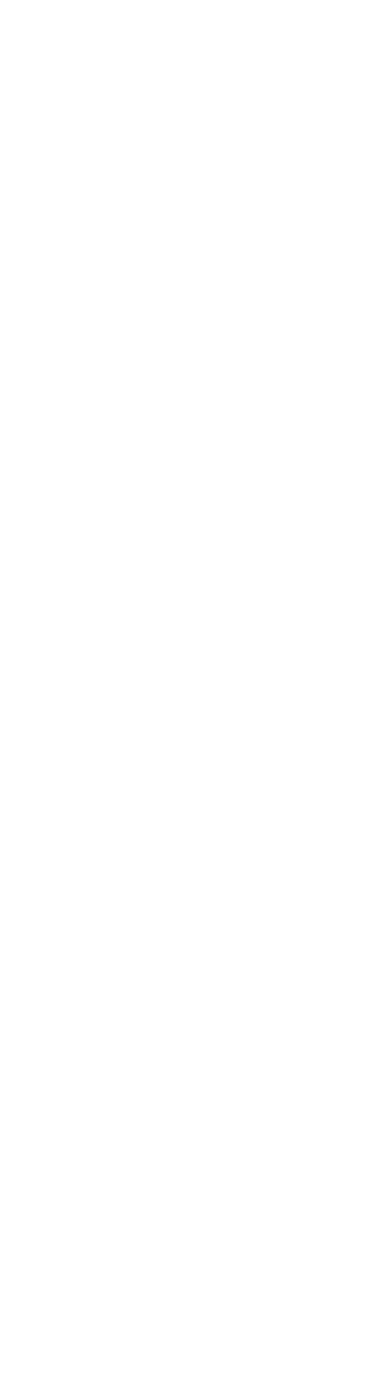
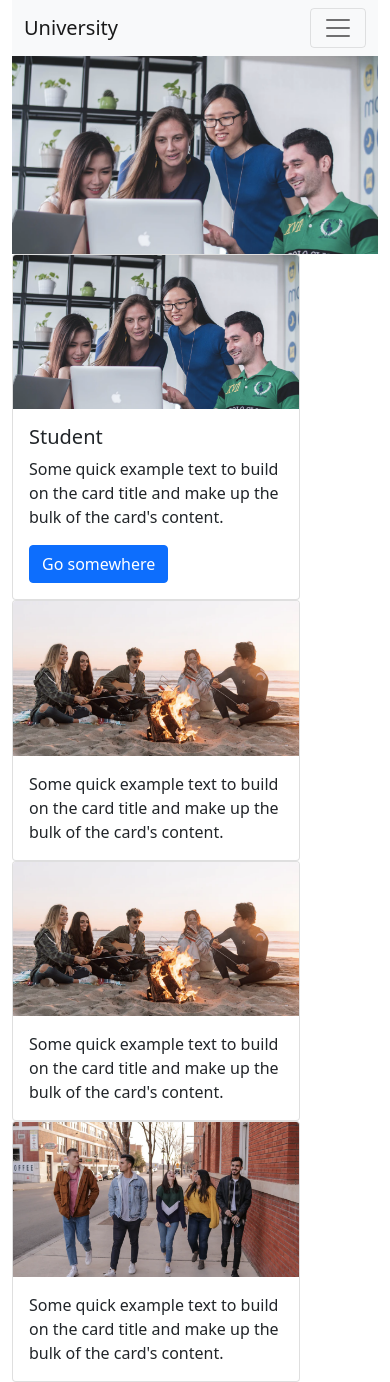
Before and after one commit to prg-YY/Bootstrap, a plain HTML site: page index.html in a window 390 px wide. Before the commit the page ends 844 px from the top, so only its background shows below. Drawn offline with nearby package versions, Linux system fonts and the light colour scheme.

Commit message:
push from branch

```diff
--- a/index.html
+++ b/index.html
@@ -6,5 +6,153 @@
     <meta name="viewport" content="width=device-width, initial-scale=1.0" />
     <title>Bootstrap</title>
   </head>
-  <body></body>
+  <body>
+    <div class="container">
+      <div class="grid" style="--bs-columns: 3">
+        <div>
+          <nav class="navbar navbar-expand-lg navbar-light bg-light">
+            <div class="container-fluid">
+              <a class="navbar-brand" href="#">University</a>
+              <button
+                class="navbar-toggler"
+                type="button"
+                data-bs-toggle="collapse"
+                data-bs-target="#navbarSupportedContent"
+                aria-controls="navbarSupportedContent"
+                aria-expanded="false"
+                aria-label="Toggle navigation"
+              >
+                <span class="navbar-toggler-icon"></span>
+              </button>
+              <div class="collapse navbar-collapse" id="navbarSupportedContent">
+                <ul class="navbar-nav me-auto mb-2 mb-lg-0">
+                  <li class="nav-item">
+                    <a class="nav-link active" aria-current="page" href="#"
+                      >Home</a
+                    >
+                  </li>
+                  <li class="nav-item">
+                    <a class="nav-link" href="#">Link</a>
+                  </li>
+                  <li class="nav-item dropdown">
+                    <a
+                      class="nav-link dropdown-toggle"
+                      href="#"
+                      id="navbarDropdown"
+                      role="button"
+                      data-bs-toggle="dropdown"
+                      aria-expanded="false"
+                    >
+                      Dropdown
+                    </a>
+                    <ul class="dropdown-menu" aria-labelledby="navbarDropdown">
+                      <li><a class="dropdown-item" href="#">Action</a></li>
+                      <li>
+                        <a class="dropdown-item" href="#">Another action</a>
+                      </li>
+                      <li><hr class="dropdown-divider" /></li>
+                      <li>
+                        <a class="dropdown-item" href="#"
+                          >Something else here</a
+                        >
+                      </li>
+                    </ul>
+                  </li>
+                  <li class="nav-item">
+                    <a class="nav-link disabled">Disabled</a>
+                  </li>
+                </ul>
+                <form class="d-flex">
+                  <input
+                    class="form-control me-2"
+                    type="search"
+                    placeholder="Search"
+                    aria-label="Search"
+                  />
+                  <button class="btn btn-outline-success" type="submit">
+                    Search
+                  </button>
+                </form>
+              </div>
+            </div>
+          </nav>
+          <img src="./images/feed-image-1.png" class="img-fluid" alt="..." />
+          <div class="grid">
+            <div>
+              <div class="card" style="width: 18rem">
+                <img
+                  src="./images/feed-image-1.png"
+                  class="card-img-top"
+                  alt="..."
+                />
+                <div class="card-body">
+                  <h5 class="card-title">Student</h5>
+                  <p class="card-text">
+                    Some quick example text to build on the card title and make
+                    up the bulk of the card's content.
+                  </p>
+                  <a href="#" class="btn btn-primary">Go somewhere</a>
+                </div>
+              </div>
+            </div>
+            <!-- <div>Auto-column</div> -->
+          </div>
+        </div>
+        <div>
+          <div class="card" style="width: 18rem">
+            <img
+              src="./images/feed-image-2.png"
+              class="card-img-top"
+              alt="..."
+            />
+            <div class="card-body">
+              <p class="card-text">
+                Some quick example text to build on the card title and make up
+                the bulk of the card's content.
+              </p>
+            </div>
+          </div>
+          <div class="grid" style="--bs-columns: 12">
+            <div class="g-row-6">
+              <div class="card" style="width: 18rem">
+                <img
+                  src="./images/feed-image-2.png"
+                  class="card-img-top"
+                  alt="..."
+                />
+                <div class="card-body">
+                  <p class="card-text">
+                    Some quick example text to build on the card title and make
+                    up the bulk of the card's content.
+                  </p>
+                </div>
+              </div>
+            </div>
+            <div class="g-col-4">
+              <div class="card" style="width: 18rem">
+                <img
+                  src="./images/feed-image-3.png"
+                  class="card-img-top"
+                  alt="..."
+                />
+                <div class="card-body">
+                  <p class="card-text">
+                    Some quick example text to build on the card title and make
+                    up the bulk of the card's content.
+                  </p>
+                </div>
+              </div>
+            </div>
+          </div>
+        </div>
+      </div>
+    </div>
+    <!-- CSS only -->
+    <link
+      href="https://cdn.jsdelivr.net/npm/bootstrap@5.1.3/dist/css/bootstrap.min.css"
+      rel="stylesheet"
+      integrity="sha384-1BmE4kWBq78iYhFldvKuhfTAU6auU8tT94WrHftjDbrCEXSU1oBoqyl2QvZ6jIW3"
+      crossorigin="anonymous"
+    />
+  </body>
 </html>
```
